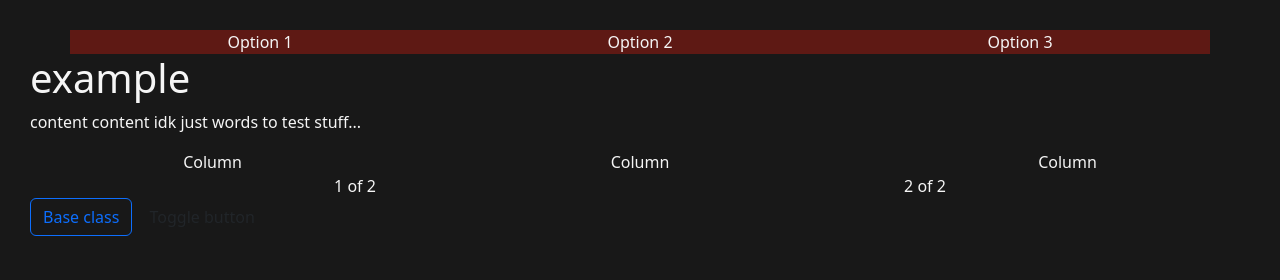
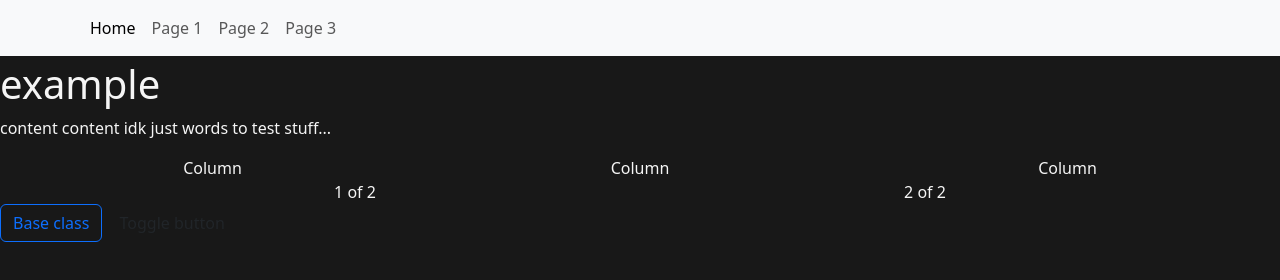
Before and after one commit to dorothy122/progBlack-coursework, a plain HTML site: page index.html in a window 1280 px wide. Drawn offline with nearby package versions, Linux system fonts and the light colour scheme.

Commit message:
navbar experimentation

```diff
--- a/index.html
+++ b/index.html
@@ -11,13 +11,33 @@
 <body style = "background-color: #181818; color: whitesmoke">
     <script src="https://cdn.jsdelivr.net/npm/bootstrap@5.3.8/dist/js/bootstrap.bundle.min.js" integrity="sha384-FKyoEForCGlyvwx9Hj09JcYn3nv7wiPVlz7YYwJrWVcXK/BmnVDxM+D2scQbITxI" crossorigin="anonymous"></script>
 
-    <div class = "container text-center">
-            <div class = "row" style = "background-color: #5E1914;">
-                <div class = "col">Option 1</div>
-                <div class = "col">Option 2</div>
-                <div class = "col">Option 3</div>
-             </div>
-    </div>
+
+
+    <nav class = "navbar navbar-expand-sm bg-light fixed-top">
+        <div class = "container fluid">
+
+            <ul class = "navbar-nav">
+                <li class = "nav-item">
+                    <a class = "nav-link active">Home</a>
+                </li>
+                <li class = "nav-item">
+                    <a class = "nav-link">Page 1</a>
+                </li>
+                <li class = "nav-item">
+                    <a class = "nav-link">Page 2</a>
+                </li>
+                <li class = "nav-item">
+                    <a class = "nav-link">Page 3</a>
+                </li>
+            </ul>
+
+        </div>
+
+    </nav>
+
+
+
+
 
 
     <h1>example</h1>
--- a/main.css
+++ b/main.css
@@ -1,10 +1,3 @@
-
 html {
-    padding-top: 30px;
-    padding-left: 30px;
-    padding-right: 30px;
+    padding-top: 60px;
 }
-
-nav {
-    padding-top:0px;
-}
```
